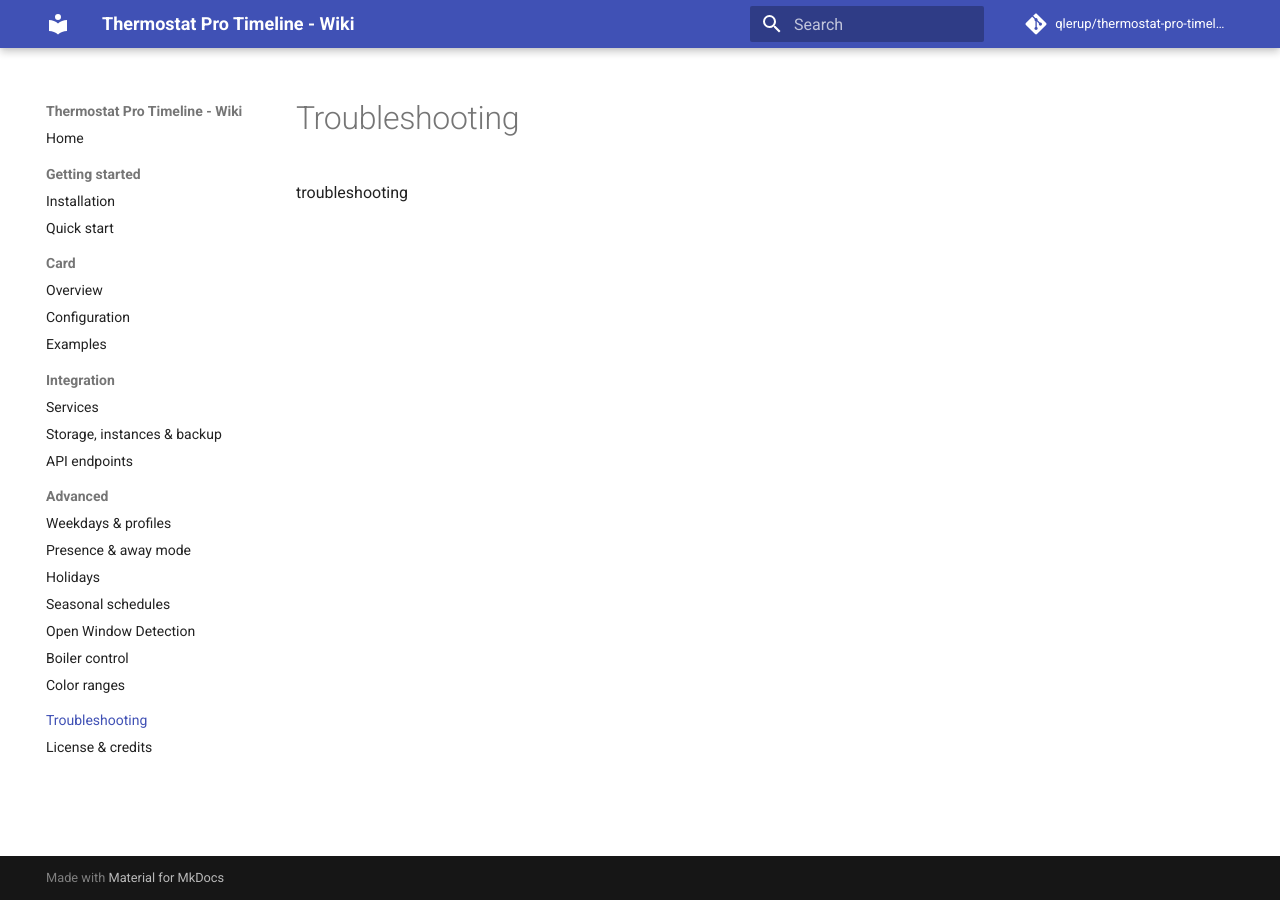
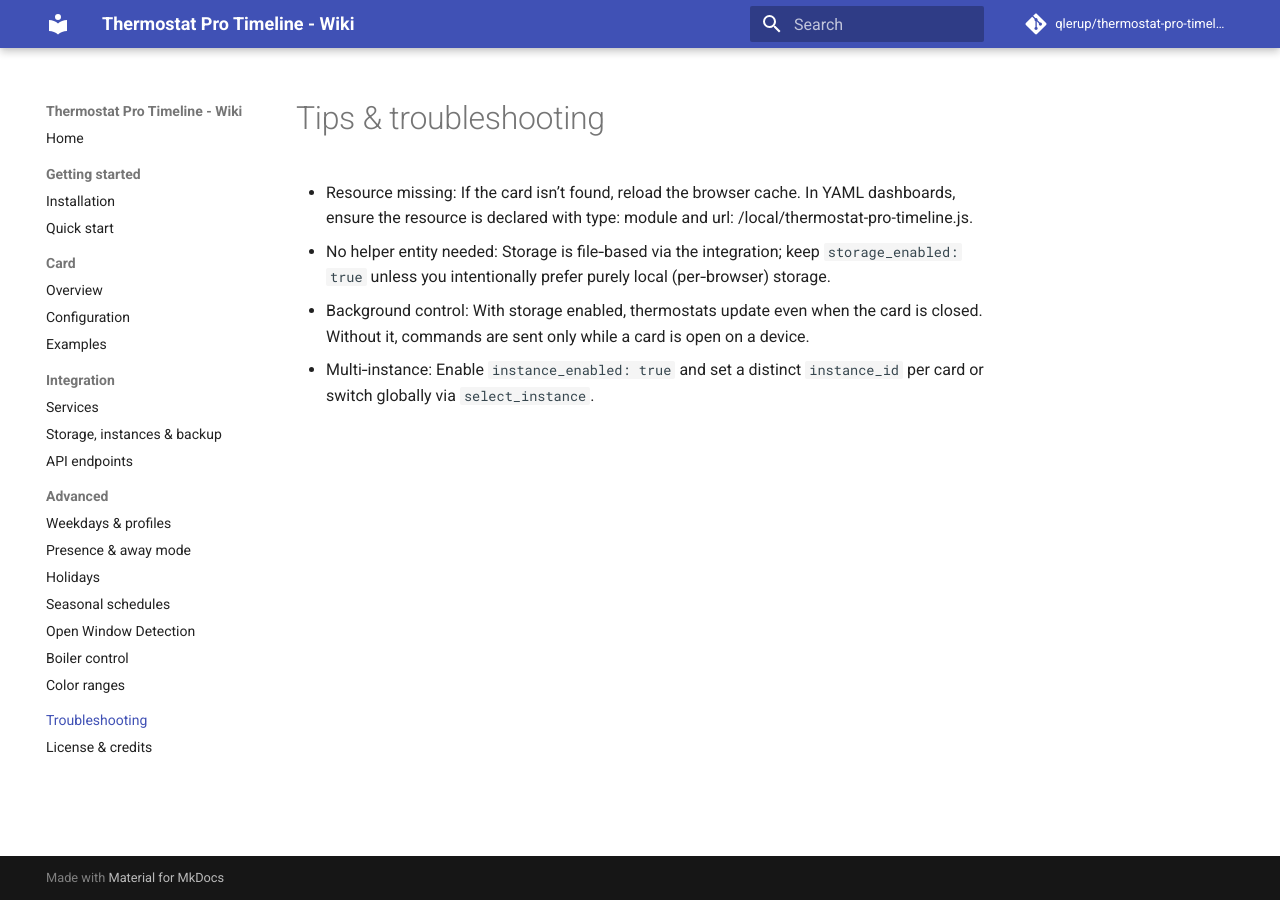
Before and after one commit to qlerup/this-is-a-testing-repo, an MkDocs documentation site: the page built from docs/troubleshooting.md, in a window 1280 px wide. Built offline with MkDocs 1.6.1 and Material for MkDocs 9.7.7, drawn with Linux system fonts in a browser that asks for light colours; comment, search, counter and statistics services are not loaded.

Commit message:
Enhance troubleshooting documentation with tips
Added troubleshooting tips for common issues.

```diff
--- a/docs/troubleshooting.md
+++ b/docs/troubleshooting.md
@@ -1 +1,6 @@
-troubleshooting
+# Tips & troubleshooting
+
+- Resource missing: If the card isn’t found, reload the browser cache. In YAML dashboards, ensure the resource is declared with type: module and url: /local/thermostat-pro-timeline.js.
+- No helper entity needed: Storage is file‑based via the integration; keep `storage_enabled: true` unless you intentionally prefer purely local (per‑browser) storage.
+- Background control: With storage enabled, thermostats update even when the card is closed. Without it, commands are sent only while a card is open on a device.
+- Multi‑instance: Enable `instance_enabled: true` and set a distinct `instance_id` per card or switch globally via `select_instance`.
```
